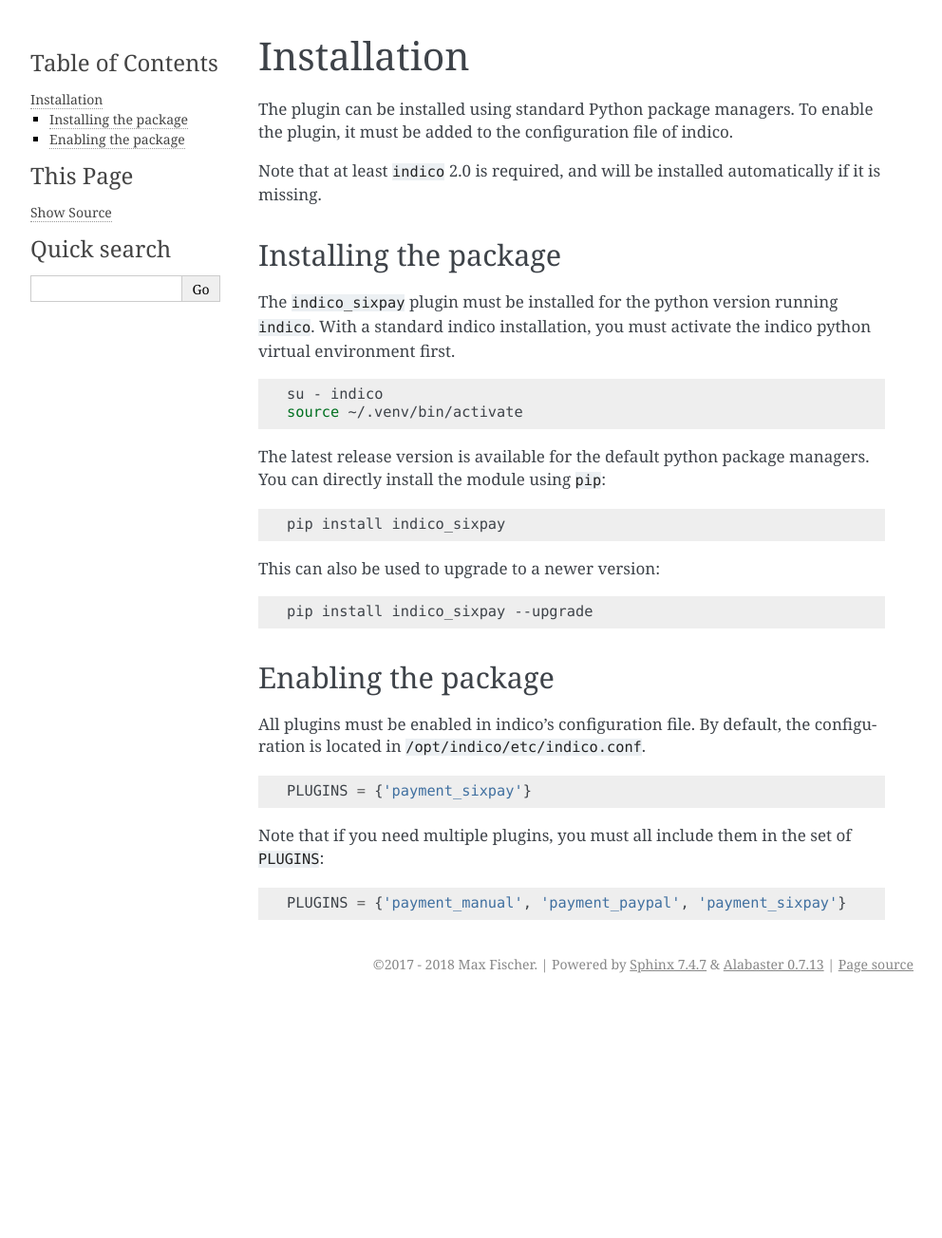
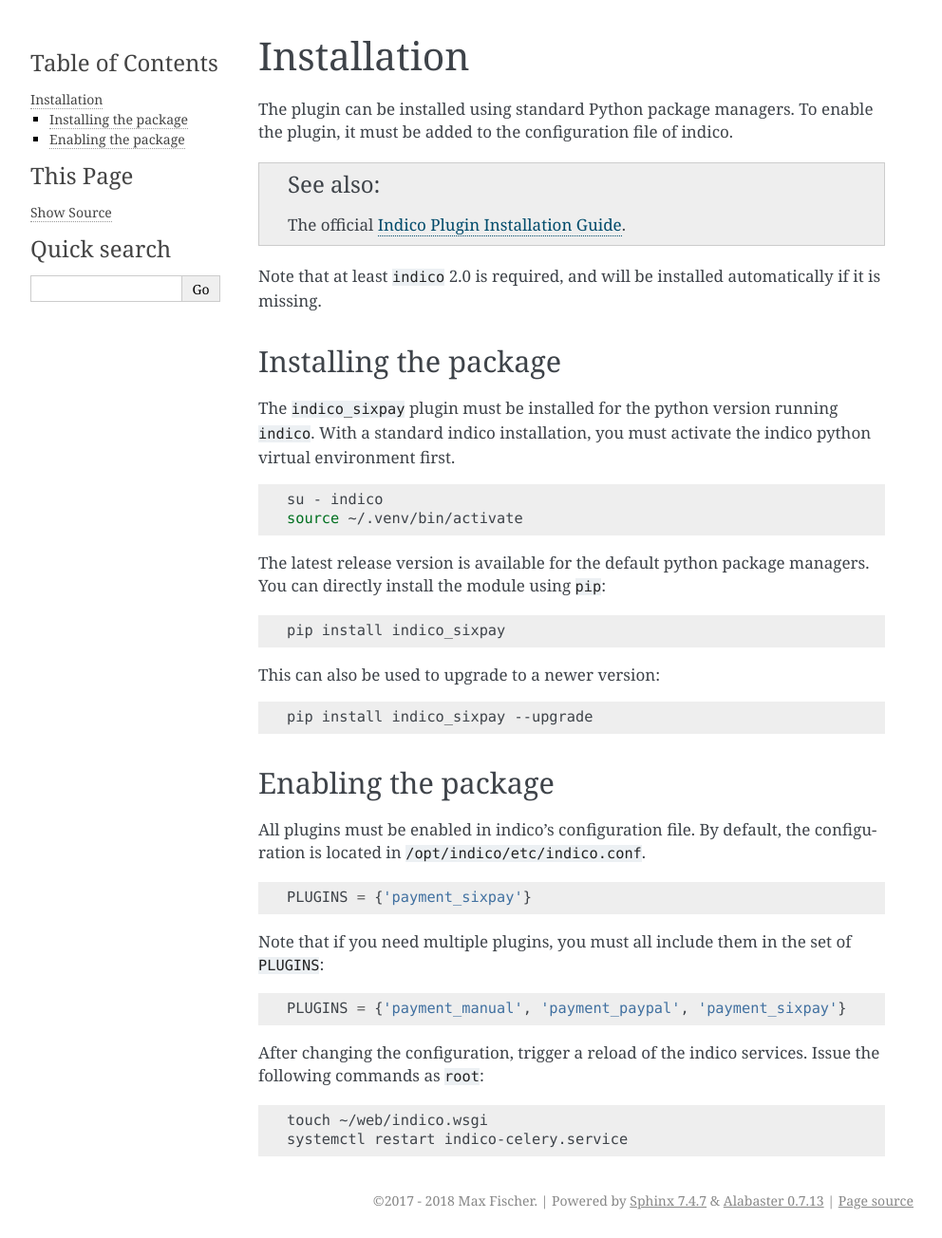
Before and after one commit to maxfischer2781/indico_sixpay, a Sphinx documentation site: the page built from docs/source/installation.rst, in a window 1280 px wide. Shown: the whole page at 95% size, without its empty margins (148-1140 px from the left). Built offline with Sphinx 7.4.7, drawn with Linux system fonts in a browser that asks for light colours; formulas are drawn with MathJax 3; before the commit the page ends 1055 px from its top, so only the background shows below that.

Commit message:
added instructions to reload indico after plugin installation

```diff
--- a/docs/source/installation.rst
+++ b/docs/source/installation.rst
@@ -3,6 +3,8 @@
 
 The plugin can be installed using standard Python package managers.
 To enable the plugin, it must be added to the configuration file of indico.
+
+.. seealso:: The official `Indico Plugin Installation Guide`_.
 
 Note that at least ``indico`` 2.0 is required, and will be installed automatically if it is missing.
 
@@ -45,3 +47,13 @@
 .. code:: python
 
     PLUGINS = {'payment_manual', 'payment_paypal', 'payment_sixpay'}
+
+After changing the configuration, trigger a reload of the indico services.
+Issue the following commands as ``root``:
+
+.. code:: bash
+
+    touch ~/web/indico.wsgi
+    systemctl restart indico-celery.service
+
+.. _Indico Plugin Installation Guide: https://docs.getindico.io/en/latest/installation/plugins/
```
